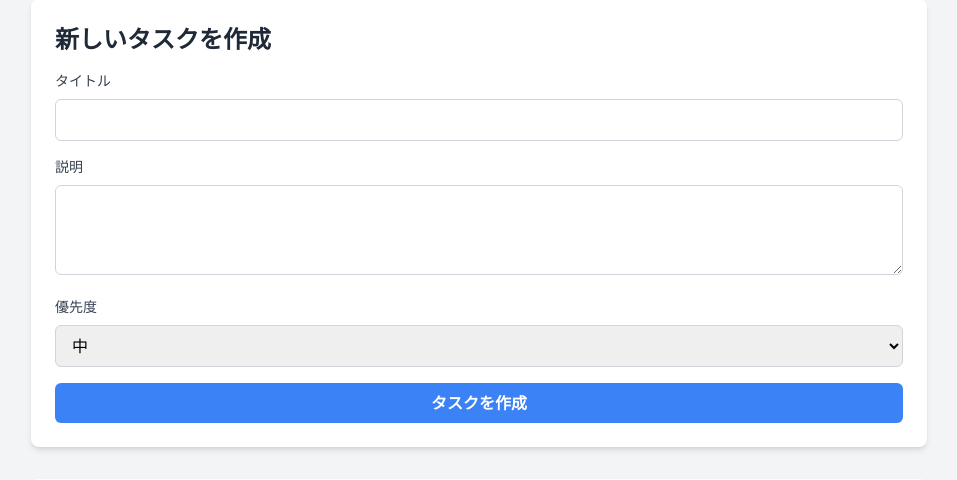
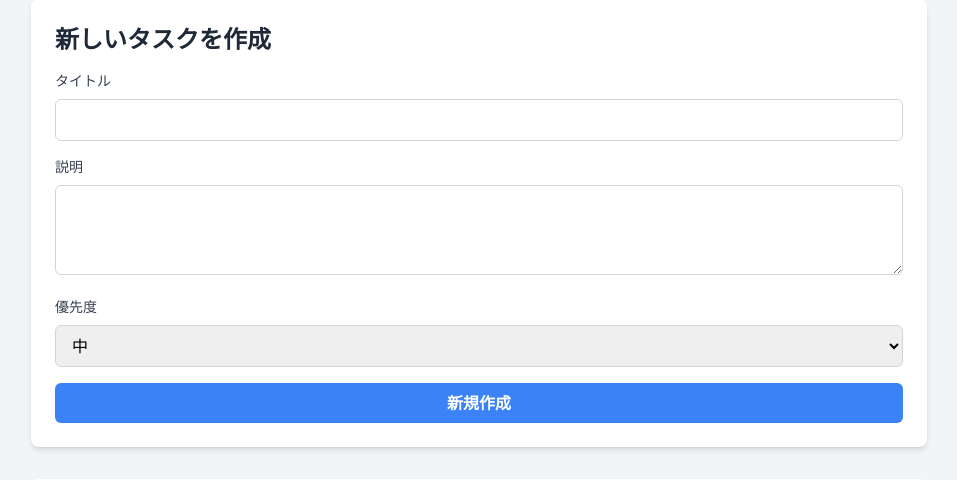
Before and after one commit to junsam22/todo_app, a Flask app: page / in a window 1280 px wide. Shown: the part 137-617 px from the top of the page, without its empty margins (161-1118 px from the left). Run offline with Flask 3, Linux system fonts and the light colour scheme; some libraries are stand-ins or nearby versions.

Commit message:
Rename create button label

```diff
--- a/templates/index.html
+++ b/templates/index.html
@@ -30,7 +30,7 @@
 
             <button type="submit"
                     class="w-full bg-blue-500 hover:bg-blue-700 text-white font-bold py-2 px-4 rounded-md transition duration-200">
-                タスクを作成
+                新規作成
             </button>
         </form>
     </div>
```
